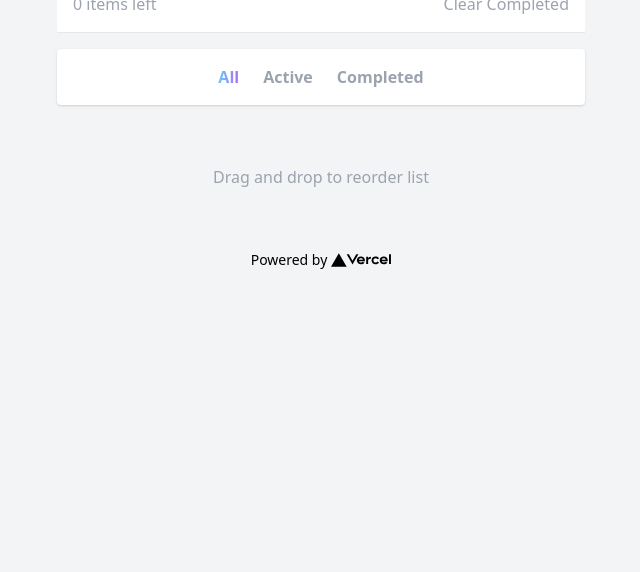
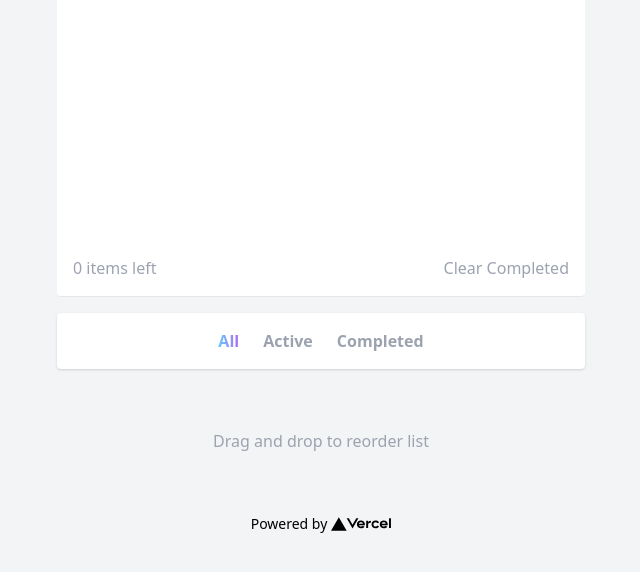
Before and after one commit to chara0511/to-do-app, a Next.js app: page / in a window 1280 px wide. Shown: the top 572 px of the page, without its empty margins (319-959 px from the left). Built offline with nearby package versions, Linux system fonts and the light colour scheme.

Commit message:
refactor  some styles

```diff
--- a/components/common/Header/Header.tsx
+++ b/components/common/Header/Header.tsx
@@ -19,7 +19,9 @@ const Header = (): JSX.Element => {
       />
 
       <div className="absolute flex justify-between top-0 left-0 right-0 mx-auto max-w-xl w-full px-6 pt-10 md:pt-20">
-        <h1 className="text-white text-3xl uppercase font-bold tracking-widest2x">todo</h1>
+        <h1 className="text-white text-3xl lg:text-4xl uppercase font-bold tracking-widest2x">
+          todo
+        </h1>
 
         <button
           type="button"
--- /dev/null
+++ b/components/common/ToDoList/ToDoList.module.css
@@ -0,0 +1,23 @@
+.toDoItemsContainer {
+  @apply bg-white w-full h-1/3screen mt-4 overflow-y-auto rounded-t;
+}
+
+.toDoItemContainer {
+  @apply p-4 border-b hover:shadow;
+}
+
+.checkButton {
+  @apply flex justify-center items-center max-w-2xs w-full h-6 mr-2 text-center border border-gray-300 border-solid rounded-full;
+}
+
+.deleteButton {
+  @apply max-w-2xs w-full ml-2 text-gray-300 text-center rounded-full;
+}
+
+.toDoItemFooter {
+  @apply bg-white flex justify-between p-4 text-gray-400 rounded-b;
+}
+
+.clearCompletedButton {
+  @apply capitalize;
+}
--- a/components/common/ToDoList/ToDoList.tsx
+++ b/components/common/ToDoList/ToDoList.tsx
@@ -2,6 +2,7 @@
 import { FC, useEffect } from 'react';
 import { CheckIcon, CrossIcon } from '@components/icons';
 import { ToDoItemModel, useToDo, View } from '@components/context/context';
+import styles from './ToDoList.module.css';
 
 const ToDoList: FC = (): JSX.Element => {
   const {
@@ -41,9 +42,10 @@ const ToDoList: FC = (): JSX.Element => {
     .length;
 
   return (
-    <ul className="bg-white dark:bg-gray-800 w-full mt-4 rounded">
+    <>
+      <ul className={`${styles.toDoItemsContainer} dark:bg-gray-800`}>
         {toDoToShow.map((toDo: ToDoItemModel) => (
-        <li key={toDo.id} className="p-4 border-b dark:border-gray-600 hover:shadow">
+          <li key={toDo.id} className={`${styles.toDoItemContainer} dark:border-gray-600`}>
             <div
               className={`flex ${
                 toDo.isDone
@@ -53,11 +55,11 @@ const ToDoList: FC = (): JSX.Element => {
             >
               <button
                 type="button"
-              className={`${
+                className={`${styles.checkButton} hover:outline-none focus:outline-none ${
                   toDo.isDone
                     ? 'text-white bg-gradient-to-r from-lightskyblue to-mediumorchid'
                     : 'text-gray-300'
-              } flex justify-center items-center max-w-2xs w-full h-6 mr-2 text-center border border-gray-300 border-solid rounded-full hover:outline-none focus:outline-none`}
+                }`}
                 onClick={(): any => {
                   toggleToDo(toDo.id);
                 }}
@@ -69,7 +71,7 @@ const ToDoList: FC = (): JSX.Element => {
 
               <button
                 type="button"
-              className="max-w-2xs w-full ml-2 text-gray-300 text-center rounded-full hover:outline-none focus:outline-none"
+                className={`${styles.deleteButton} hover:outline-none focus:outline-none`}
                 onClick={(): any => deleteToDo(toDo.id)}
               >
                 <CrossIcon />
@@ -77,20 +79,21 @@ const ToDoList: FC = (): JSX.Element => {
             </div>
           </li>
         ))}
+      </ul>
 
-      <li className="border-b dark:border-gray-600 flex justify-between mt-1 p-4 text-gray-400">
+      <div className={`${styles.toDoItemFooter} dark:bg-gray-800 border-b dark:border-gray-600`}>
         <p>
           <span>{showItemsLeft}</span> items left
         </p>
         <button
           type="button"
-          className="capitalize hover:outline-none focus:outline-none"
+          className={styles.clearCompletedButton}
           onClick={(): any => clearToDoCompleted()}
         >
           clear completed
         </button>
-      </li>
-    </ul>
+      </div>
+    </>
   );
 };
 
--- a/tailwind.config.js
+++ b/tailwind.config.js
@@ -12,11 +12,14 @@ module.exports = {
       letterSpacing: {
         widest2x: '.3em',
       },
+      height: {
+        '1/3screen': '33vh',
+      },
       maxWidth: {
         '2xs': '1.5rem',
       },
       screens: {
-        '3xl': '1600px',
+        '3xl': '1920px',
       },
     },
   },
```
Lines whose indentation alone changed are shown as unchanged.
